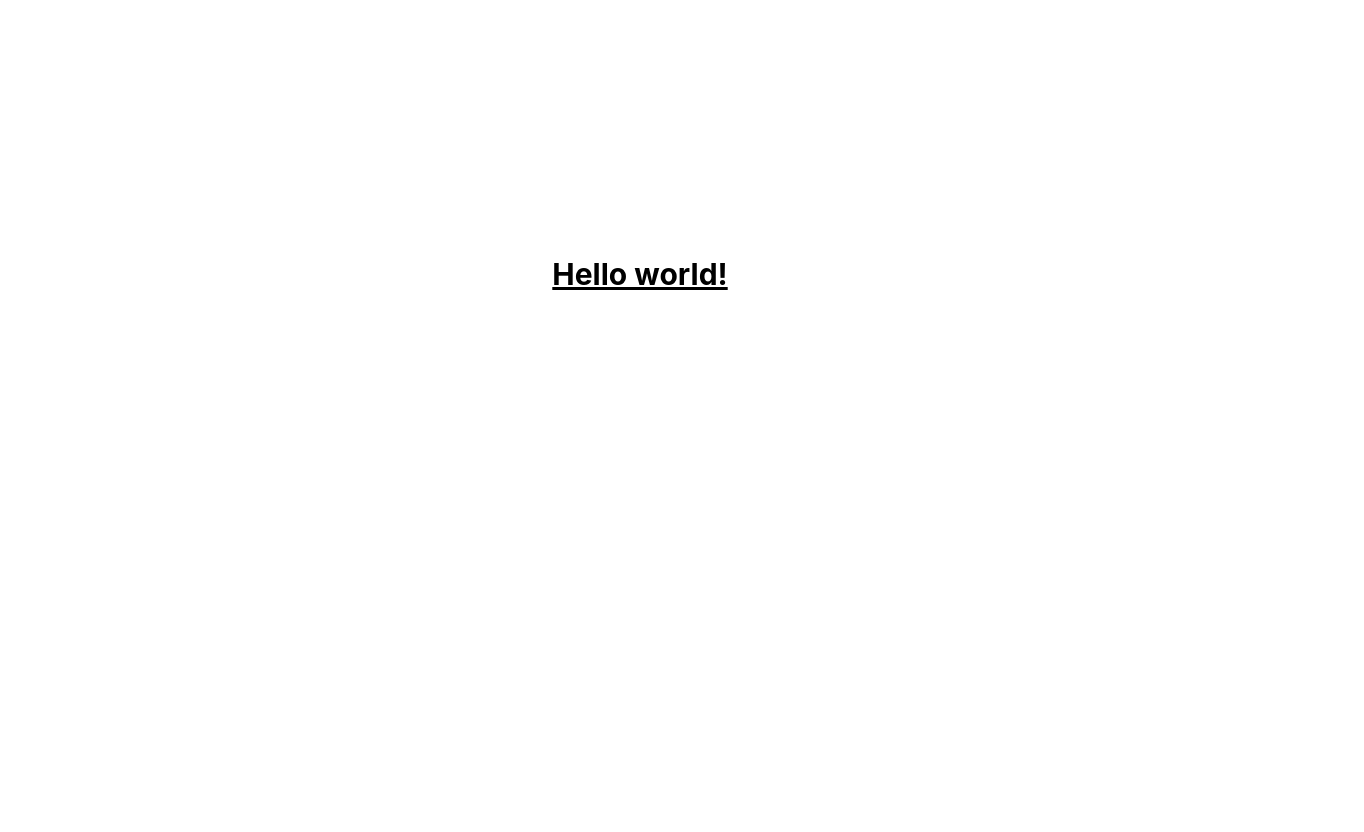
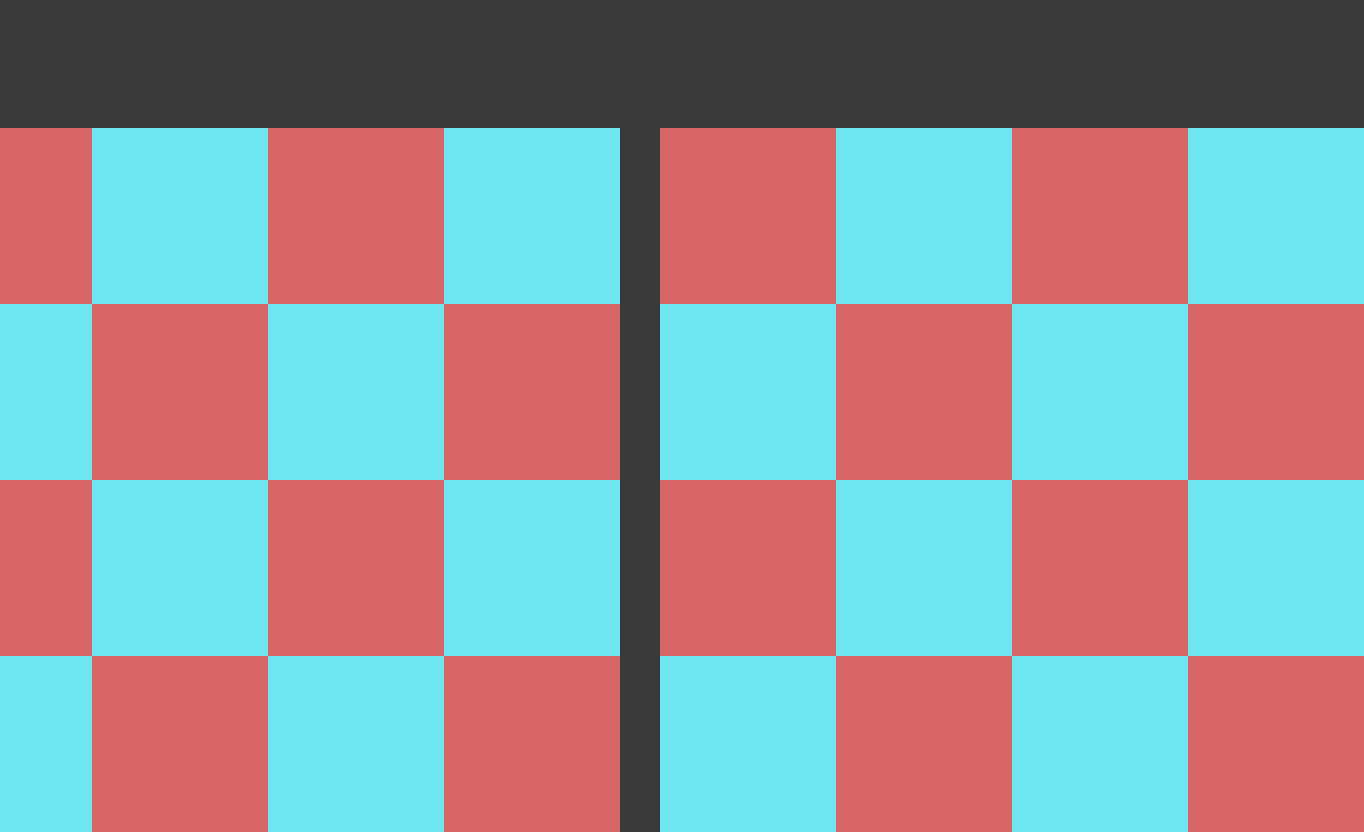
Before and after one commit to brycemooore/martian-chess, a React (Create React App) app in the folder ui/: page / in a window 1280 px wide. Shown: the whole page, 1364 px wide, since content can reach past the window. Before the commit the page ends 800 px from the top, so only its background shows below. Built offline with nearby package versions, Linux system fonts and the light colour scheme.

Commit message:
rudimentary board setup

```diff
--- a/ui/src/App.tsx
+++ b/ui/src/App.tsx
@@ -1,12 +1,10 @@
-import React from 'react';
-import logo from './logo.svg';
-import './App.css';
+import Board from "./components/board";
 
 function App() {
   return (
-    <h1 className="text-3xl font-bold underline w-screen mt-64 text-center">
-      Hello world!
-    </h1>
+    <div className="w-screen mt-32 flex justify-center">
+      <Board />
+    </div>
   );
 }
 
--- /dev/null
+++ b/ui/src/components/board.tsx
@@ -0,0 +1,56 @@
+import Tile from "./tile";
+
+export default function Board() {
+  return (
+    <div>
+      <div className="flex flex-row">
+        <div className="flex flex-row mr-10">
+          <Tile color="bg-board-red" />
+          <Tile color="bg-board-blue" />
+          <Tile color="bg-board-red" />
+          <Tile color="bg-board-blue" />
+        </div>
+        <Tile color="bg-board-red" />
+        <Tile color="bg-board-blue" />
+        <Tile color="bg-board-red" />
+        <Tile color="bg-board-blue" />
+      </div>
+      <div className="flex flex-row">
+        <div className="flex flex-row mr-10">
+          <Tile color="bg-board-blue" />
+          <Tile color="bg-board-red" />
+          <Tile color="bg-board-blue" />
+          <Tile color="bg-board-red" />
+        </div>
+        <Tile color="bg-board-blue" />
+        <Tile color="bg-board-red" />
+        <Tile color="bg-board-blue" />
+        <Tile color="bg-board-red" />
+      </div>
+      <div className="flex flex-row">
+        <div className="flex flex-row mr-10">
+          <Tile color="bg-board-red" />
+          <Tile color="bg-board-blue" />
+          <Tile color="bg-board-red" />
+          <Tile color="bg-board-blue" />
+        </div>
+        <Tile color="bg-board-red" />
+        <Tile color="bg-board-blue" />
+        <Tile color="bg-board-red" />
+        <Tile color="bg-board-blue" />
+      </div>
+      <div className="flex flex-row">
+        <div className="flex flex-row mr-10">
+          <Tile color="bg-board-blue" />
+          <Tile color="bg-board-red" />
+          <Tile color="bg-board-blue" />
+          <Tile color="bg-board-red" />
+        </div>
+        <Tile color="bg-board-blue" />
+        <Tile color="bg-board-red" />
+        <Tile color="bg-board-blue" />
+        <Tile color="bg-board-red" />
+      </div>
+    </div>
+  );
+}
--- /dev/null
+++ b/ui/src/components/tile.tsx
@@ -0,0 +1,9 @@
+interface TileProps {
+  color: string
+}
+
+export default function Tile({ color }: TileProps) {
+  return (
+    <div className={`w-44 h-44 ${color}`} />
+  );
+}
--- a/ui/src/index.css
+++ b/ui/src/index.css
@@ -3,6 +3,7 @@
 @tailwind utilities;
 
 body {
+  background-color: #3b3a3a;
   margin: 0;
   font-family: -apple-system, BlinkMacSystemFont, "Segoe UI", "Roboto", "Oxygen",
     "Ubuntu", "Cantarell", "Fira Sans", "Droid Sans", "Helvetica Neue",
--- a/ui/tailwind.config.js
+++ b/ui/tailwind.config.js
@@ -2,6 +2,10 @@ module.exports = {
   content: ["./src/**/*.{js,jsx,ts,tsx}"],
   theme: {
     extend: {},
+    colors: {
+      "board-blue": "#6fe7f2",
+      "board-red": "#d96666",
+    },
   },
   plugins: [],
 };
```
Also changed, not shown: ui/src/logo.svg (deleted).
